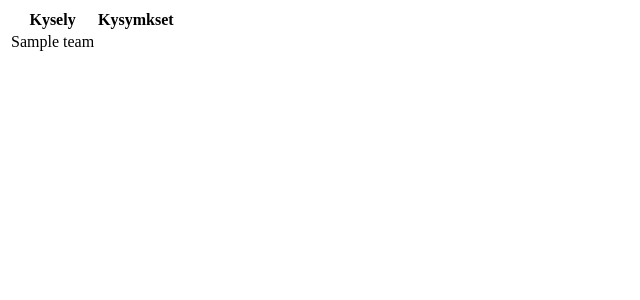
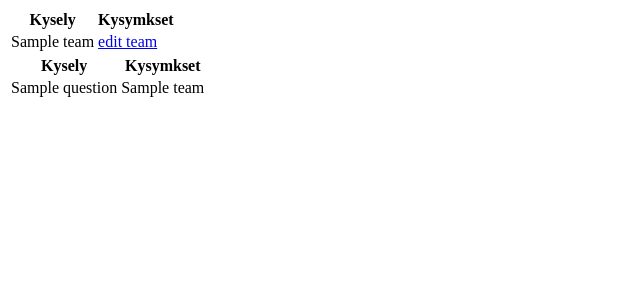
Before and after one commit to rottabonus/SpringGenesys, a Spring app: template ohjelmistoprojekti/src/main/resources/templates/questionlist.html in a window 1280 px wide. Shown: the top 300 px of the page, without its empty margins (0-640 px from the left). Run offline with Thymeleaf, Linux system fonts and the light colour scheme; the template is opened without the code that fills it: most values are stand-ins (such as "Sample title", 1, 10 or a date in 2020); data that the repository does not hold is empty.

Commit message:
thymeleaf

```diff
--- a/ohjelmistoprojekti/src/main/java/fi/haagahelia/swd/ohjelmistoprojekti/domain/QuestionRepository.java
+++ b/ohjelmistoprojekti/src/main/java/fi/haagahelia/swd/ohjelmistoprojekti/domain/QuestionRepository.java
@@ -4,5 +4,4 @@ import org.springframework.data.repository.CrudRepository;
 
 public interface QuestionRepository extends CrudRepository<Question, Long>{
 
-
 }
--- a/ohjelmistoprojekti/src/main/java/fi/haagahelia/swd/ohjelmistoprojekti/domain/Team.java
+++ b/ohjelmistoprojekti/src/main/java/fi/haagahelia/swd/ohjelmistoprojekti/domain/Team.java
@@ -22,7 +22,7 @@ public class Team {
 
 	@OneToMany(cascade = CascadeType.ALL, mappedBy = "team")
 	@JsonIgnore
-	private List<Question>  question_list;
+	public List<Question>  question_list;
 
 	public Long getTeam_id() {
 		return team_id;
--- a/ohjelmistoprojekti/src/main/java/fi/haagahelia/swd/ohjelmistoprojekti/web/QController.java
+++ b/ohjelmistoprojekti/src/main/java/fi/haagahelia/swd/ohjelmistoprojekti/web/QController.java
@@ -56,7 +56,7 @@ public class QController {
 		return "teamlist";
 	}
 
-	@RequestMapping(value="/add")
+	@RequestMapping(value="/addteam")
 	public String addTeam(Model model){
 		model.addAttribute("team", new Team());
 		return "newteam";
@@ -68,7 +68,7 @@ public class QController {
 		return "redirect:/teamlist";
 	}
 
-	@RequestMapping(value="/edit/{id}")
+	@RequestMapping(value="/editteam/{id}")
 	public String editTeam(@PathVariable("id") Long teamId, Model model){
 		model.addAttribute("team", trepository.findOne(teamId));
 		return "editteam";
--- a/ohjelmistoprojekti/src/main/resources/templates/editteam.html
+++ b/ohjelmistoprojekti/src/main/resources/templates/editteam.html
@@ -8,7 +8,7 @@
 	<h1>Kyselyn muokkaus</h1>
 
 	<div>
-		<form th:object="${team}" th:action="@{../save}" action="#" method="post">
+		<form th:object="${team}" th:action="@{../saveteam}" action="#" method="post">
 		<input type="hidden" id="team_id" th:field="*{team_id}" />
 			<label for="team_name">Kyselyn nimi</label>
 			<input type="text" id="team_name" th:field="*{team_name}" />
--- a/ohjelmistoprojekti/src/main/resources/templates/questionlist.html
+++ b/ohjelmistoprojekti/src/main/resources/templates/questionlist.html
@@ -14,6 +14,20 @@
 
 		<tr th:each="team : ${teams}">
 			<td th:text="${team.team_name}"></td>
+			<td><a th:href="@{/editteam/{id}(id=${team.team_id})}">edit team</a></td>
+		</tr>
+
+	</table>
+
+		<table>
+		<tr>
+			<th>Kysely</th>
+			<th>Kysymkset</th>
+		</tr>
+
+		<tr th:each="question : ${questions}">
+			<td th:text="${question.question}"></td>
+			<td th:text="${question.team.team_name}"></td>
 		</tr>
 	</table>
 
--- a/ohjelmistoprojekti/src/main/resources/templates/teamlist.html
+++ b/ohjelmistoprojekti/src/main/resources/templates/teamlist.html
@@ -16,11 +16,11 @@
 
 		<tr th:each="team : ${teams}">
 			<td th:text="${team.team_name}"></td>
-			<td><Button th:href="@{/questionlist/team/{id}(id=${team.team_id})}">Edit</Button></td>
+			<td><a th:href="@{/questionlist/team/{id}(id=${team.team_id})}">Edit</a></td>
 		</tr>
 	</table>
 
-	<a href="add">Lisää uusi kysely</a>
+	<a href="addteam">Lisää uusi kysely</a>
 
 </body>
 </html>
```
